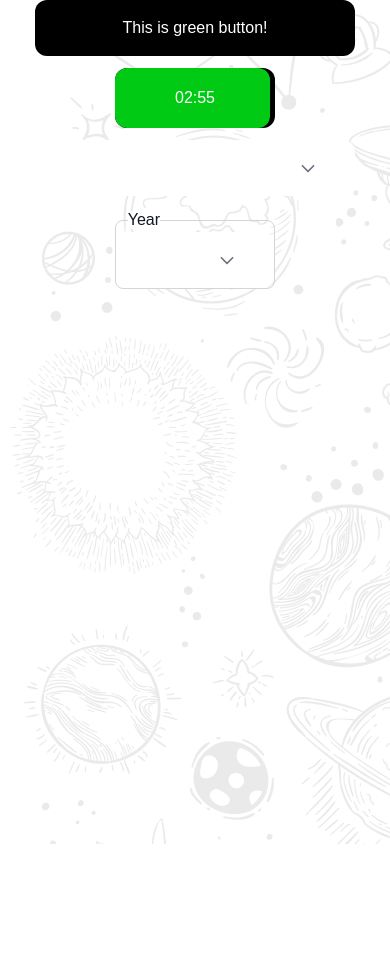
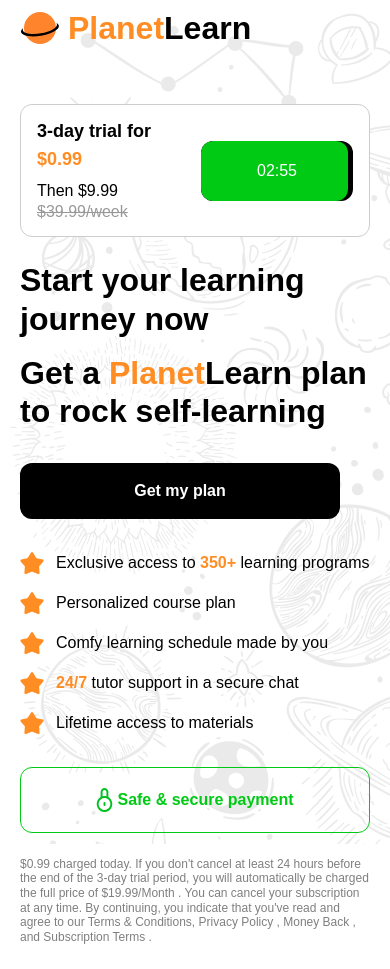
Before and after one commit to yaovidiy/test-a-b, a Nuxt app: page / in a window 390 px wide. Before the commit the page ends 844 px from the top, so only its background shows below. Built offline with nearby package versions, Linux system fonts and the light colour scheme; a web font is replaced by a local one.

Commit message:
finsihed first screen mobile version

```diff
--- a/app.vue
+++ b/app.vue
@@ -1,25 +1,56 @@
 <template>
-  <div class="flex flex-col justify-center items-center gap-3">
-    <Button :is-disabled="false" @click="alertMessage('clicked!')">
+  <header class="flex mb-6 items-center gap-2 px-5 py-2 text-primary">
+    <Logo class="logo" :filled="true" />
+    <span class="text-heading-2">
+      <span>Planet</span>
+      <span class="text-black">Learn</span>
+    </span>
+  </header>
+  <main class="mx-auto px-5 py-6">
+    <div class="flex items-center gap-3 bg-white lg:hidden py-3 px-4 rounded-xl border mb-6 border-light-grey w-full ">
+      <div class="flex flex-col gap-2 flex-1">
+        <h3 class="text-lg font-extrabold">
+          3-day trial for <span class="text-primary">$0.99</span>
+        </h3>
+        <div class="flex flex-col">
+          <p class="text-body">Then $9.99</p>
+          <span class="text-black relative after:left-0 opacity-40 line-through">$39.99/week
+          </span>
+        </div>
+      </div>
+      <Timer class="flex-1" />
+    </div>
+
+    <div class="flex flex-col mb-8 gap-4">
+      <h1 class="text-heading-2">Start your learning journey now</h1>
+      <p class="text-heading-2">Get a <span class="font-bold"><span class="text-primary">Planet</span>Learn</span> plan
+        to rock self-learning</p>
+    </div>
+
+    <Button :classes="'mb-8'">
       <template #default>
-        This is green button!
+        <span class="text-body-bold">Get my plan</span>
       </template>
     </Button>
-
-    <Timer></Timer>
-    <Select :options="options" @selected="handleSelect"></Select>
-    <Fieldset>
-      <template #legend>Year</template>
-      <template #default>
-        <Select :options="options" @selected="handleSelect"></Select>
-      </template>
-    </Fieldset>
-  </div>
-
+    <StaredList :options="STAR_OPTIONS" class="mb-8"></StaredList>
+    <div class="flex gap-1 mb-6 justify-center items-center text-green border border-g rey rounded-xl pt-5 pb-5 w-full">
+      <LockClosed />
+      <span class="text-body-bold text-green font-semibold">Safe & secure payment</span>
+    </div>
+    <p class="text-black opacity-50 text-caption">
+      $0.99 charged today. If you don't cancel at least 24 hours before the end of the 3-day trial period, you will
+      automatically be charged the full price of $19.99/Month . You can cancel your subscription at any time. By
+      continuing,
+      you indicate that you've read and agree to our Terms & Conditions, Privacy Policy , Money Back , and Subscription
+      Terms .
+    </p>
+  </main>
   {{ route.query.abtest }}
 </template>
 
 <script setup lang="ts">
+import LockClosed from '~/public/assets/svg/lock-closed.svg';
+import Logo from '~/public/assets/svg/logo.svg';
 type OptionItem = { value: string, [key: string]: any, isSelected: boolean }
 
 const route = useRoute();
@@ -32,6 +63,13 @@
   { value: '6', isSelected: false },
   { value: '7', isSelected: false },
 ])
+const STAR_OPTIONS = [
+  'Exclusive access to <b class="text-primary text-body-bold">350+</b> learning programs',
+  'Personalized course plan',
+  'Comfy learning schedule made by you',
+  '<b class="text-primary text-body-bold">24/7</b> tutor support in a secure chat',
+  'Lifetime access to materials',
+]
 useHead({
   title: 'PlanetLearn'
 });
@@ -50,3 +88,14 @@
   }
 }
 </script>
+
+<style lang="scss" scoped>
+.logo.nuxt-icon {
+  width: 40px;
+  height: 40px;
+
+  path {
+    fill: #000;
+  }
+}
+</style>
--- a/components/Fieldset.vue
+++ b/components/Fieldset.vue
@@ -1,6 +1,6 @@
 <template>
-  <fieldset class="fieldset border border-grey rounded-lg">
-    <legend class="bg-white ml-3 rounded-[30px] text-grey-firm">
+  <fieldset class="fieldset border border-grey rounded-lg" :class="classes">
+    <legend class="bg-white ml-3 rounded-[30px] text-grey-firm text-caption-bold">
       <slot name="legend">Field</slot>
     </legend>
 
@@ -9,4 +9,9 @@
 </template>
 
 <script setup lang="ts">
+interface IProps {
+  classes?: string;
+}
+
+defineProps<IProps>();
 </script>
--- a/components/Select.vue
+++ b/components/Select.vue
@@ -1,18 +1,17 @@
 <template>
-  <Button
-    classes="flex justify-between items-center gap-5 bg-white text-dark-grey hover:bg-white rounded-none select-btn"
+  <div class="relative">
+    <Button :classes="'flex justify-between items-center gap-5 bg-white hover:bg-white rounded-none select-btn'"
       @click="toggleSelect">
       <template #default>
         <slot>
-        <span>{{ selectedOption?.value ?? 'Select' }}</span>
+          <span class="text-dark-grey">{{ selectedOption?.value ?? 'Select' }}</span>
         </slot>
 
-      <ChevronDown class="transition-all chevron" :class="{ opened: isOpened }" />
+        <ChevronDown class="transition-all chevron text-dark-grey" :class="{ opened: isOpened }" />
       </template>
     </Button>
     <Transition name="slide">
-    <KeepAlive>
-      <ul v-if="isOpened" class="flex flex-col rounded-lg border border-grey overflow-hidden select-list">
+      <ul v-if="isOpened" class="flex flex-col rounded-lg border border-grey overflow-hidden select-list absolute top-full z-10">
         <li v-for="option in options" :key="option.value"
           class="bg-white cursor-pointer pl-4 pr-2 border-b last:border-b-0 border-grey pt-2 pb-2 select-list__option"
           :class="{ 'select-list__option--selected': option.isSelected }" @click="selectItem(option)">
@@ -23,8 +22,8 @@
           </button>
         </li>
       </ul>
-    </KeepAlive>
     </Transition>
+  </div>
 </template>
 
 <script lang="ts" setup>
--- /dev/null
+++ b/components/StaredList.vue
@@ -0,0 +1,22 @@
+<template>
+  <ul class="flex flex-col gap-4">
+    <li v-for="option in sanitizedOptions" class="flex text-body items-center gap-3">
+      <Star class="h-6 w-6" :filled="true" :fontControlled="false" />
+
+      <span class="" v-html="option"></span>
+    </li>
+  </ul>
+</template>
+
+<script setup lang="ts">
+import Star from '~/public/assets/svg/star.svg';
+
+interface IProps {
+  options: string[];
+}
+
+const props = defineProps<IProps>();
+const sanitizedOptions = computed(() => {
+  return props.options.map(option => sanitize(option))
+});
+</script>
--- a/components/Timer.vue
+++ b/components/Timer.vue
@@ -1,5 +1,5 @@
 <template>
-  <div class="flex w-40 h-[60px] rounded-xl bg-black relative overflow-hidden transition-all"
+  <div class="flex w-full max-w-40 h-[60px] rounded-xl bg-black relative overflow-hidden transition-all"
     :class="{ 'flickering': isFlickering }">
     <div class="h-full bg-green rounded-xl transition-all" :style="{ width: `${currentWidth}%` }"></div>
     <span class="absolute text-white top-1/2 left-1/2 -translate-x-1/2 -translate-y-1/2">{{ displayTime }}</span>
--- a/package.json
+++ b/package.json
@@ -11,11 +11,13 @@
   },
   "dependencies": {
     "nuxt": "^3.11.2",
+    "sanitize-html": "^2.13.0",
     "vue": "^3.4.21",
     "vue-router": "^4.3.0"
   },
   "devDependencies": {
     "@nuxtjs/tailwindcss": "^6.11.4",
+    "@types/sanitize-html": "^2.11.0",
     "nuxt-svgo": "^4.0.0",
     "sass": "^1.75.0"
   }
--- a/public/scss/components.scss
+++ b/public/scss/components.scss
@@ -17,7 +17,7 @@
 
 .select-list {
   &__option {
-    transition: all 0.3s;
+    transition: all 0.3s ease;
 
     &:hover {
       color: #fff;
--- a/tailwind.config.ts
+++ b/tailwind.config.ts
@@ -11,6 +11,7 @@
       black: '#000000',
       white: '#ffffff',
       red: '#FF0000',
+      'light-grey': '#CDCDCD',
       grey: '#D2D5DA',
       'dark-grey': '#6C727F',
       'grey-firm': '#121826',
@@ -21,7 +22,11 @@
           lineHeight: '57.6px',
           fontWeight: 800,
         }],
-        'heading-2': ['24px', {
+        'heading-2': ['32px', {
+          lineHeight: '38.4px',
+          fontWeight: 800,
+        }],
+        'heading-3': ['24px', {
           lineHeight: '28.8px',
           fontWeight: 600,
         }],
--- /dev/null
+++ b/utils/Sanitize.ts
@@ -0,0 +1,20 @@
+import sanitizeHtml from 'sanitize-html';
+import type { IOptions } from 'sanitize-html';
+
+export const sanitize = (dirty: string) => {
+  const defaultOptions: IOptions = {
+    allowedTags: [
+      'b'
+    ],
+    allowedAttributes: {
+      'b': ['class'],
+    },
+    disallowedTagsMode: 'discard',
+    enforceHtmlBoundary: false,
+    parseStyleAttributes: true
+  }
+
+  const clean = sanitizeHtml(dirty, defaultOptions);
+
+  return clean;
+}
```
Also changed, not shown: 1 other file (tests, documents, lock files or other folders). Lines whose indentation alone changed are shown as unchanged.
